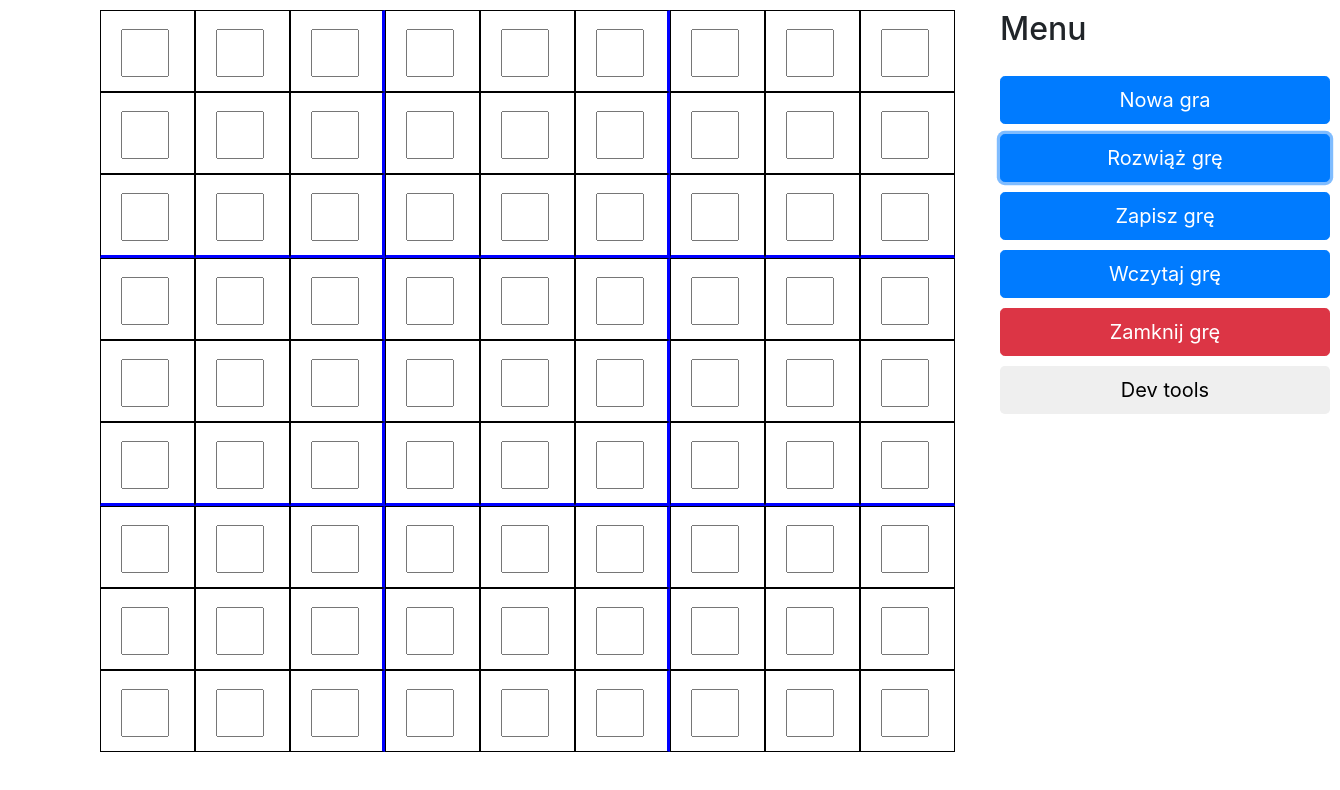
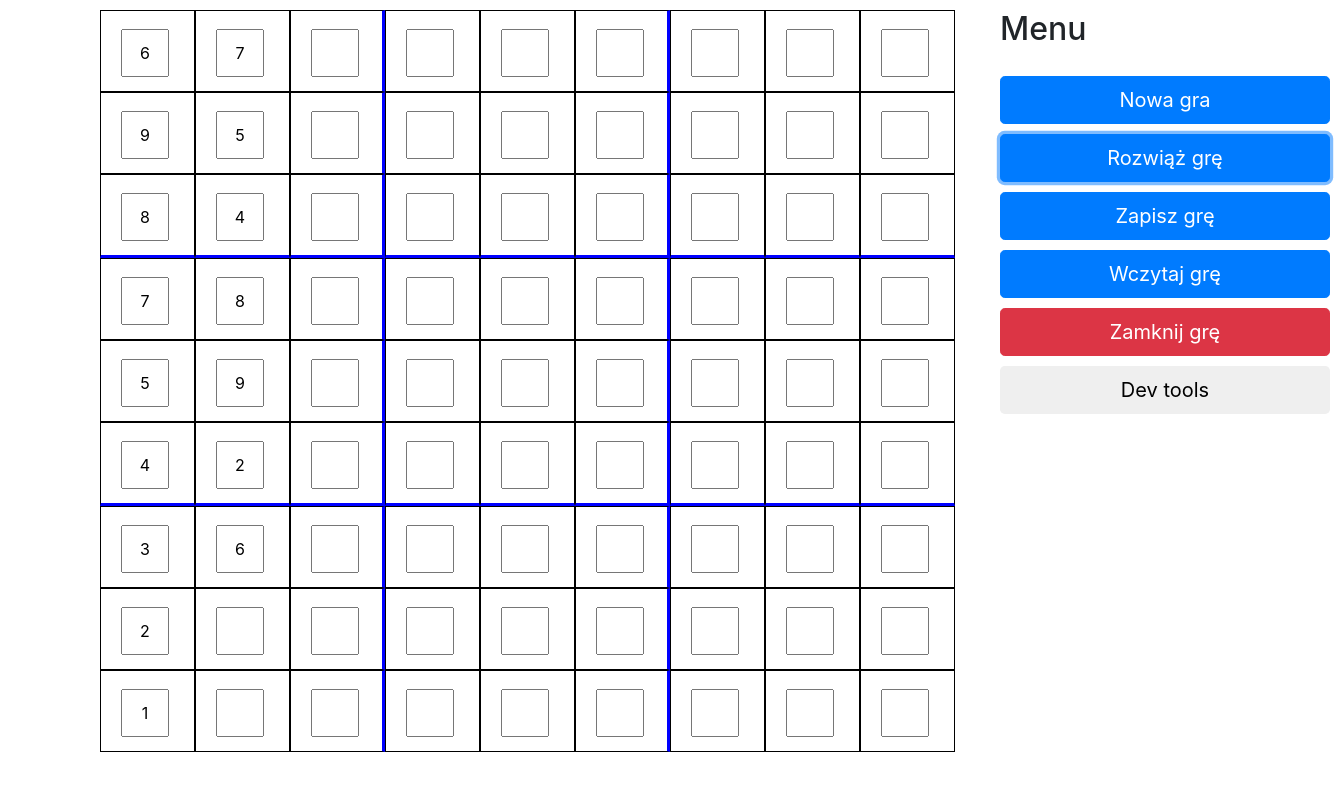
Before and after one commit to blint96/sudoku, an Electron app: page index.html in a window 1340 px wide. Both pictures are taken after a click on the button "Rozwiąż grę". Drawn offline with Linux system fonts and the light colour scheme.

Commit message:
recursive

```diff
--- a/index.html
+++ b/index.html
@@ -64,7 +64,7 @@
     </div>
     <div class="row" style="margin-top: 10px;">
         <div class="col-md-12">
-            <button class="btn btn-primary btn-lg btn-game">Rozwiąż grę</button>
+            <button class="btn btn-primary btn-lg btn-game btn-solve">Rozwiąż grę</button>
         </div>
     </div>
     <div class="row" style="margin-top: 10px;">
@@ -108,13 +108,16 @@
     $('.btn-devtools').click(function() {
         ipcRenderer.send('open-dev', '');
     });
-    $('.btn-new-game').click(function() {
-        game.create_game();
-    });
 
     // game
     var game = new SudokuClass($("#GameContainer"));
     game.raw_map();
+    $('.btn-new-game').click(function() {
+        game.create_game();
+    });
+    $('.btn-solve').click(function() {
+        game.solve(0);
+    });
 </script>
 
 <!-- Insert this line after script imports -->
--- a/js/game.js
+++ b/js/game.js
@@ -30,23 +30,68 @@ var SudokuClass = (function () {
             console.log(tiles);
         };
 
-        // check for tile
-        this.valid_tile = function(x, y) {
-
+        // change value of input
+        this.input = function(x, y, value) {
+            if(this.valid_tile(x, y, value)) {
+                $('.x-' + x).find('.tile-' + y).find('.ipt-sudoku').val(value);
+                return true;
+            } else {
+                return false;
+            }
         };
 
-        // handle inputs
-        this.ipt_handlers = function() {
-            $('.ipt-sudoku').keyup(function() {
-                let value = parseInt($(this).val());
-                if((value < 1 || value > 9) || isNaN(value) && $(this).val().length > 0) {
-                    alert('Wartość nie może być mniejsza niż 1 i większa niż 9!');
-                    return $(this).val('');
+        // solve sudoku
+        this.solve = function(step, skipValue = -1)
+        {
+            if(step < 81) {
+                if (step == 0) {
+                    let startValue = Math.floor(Math.random() * 9) + 1;
+                    this.input(0, 0, startValue);
+                    return this.solve(step + 1);
+                }
+
+                // prepare value, x and y
+                let value = Math.floor(Math.random() * 9) + 1;
+                let x = step % 9;
+                let y = Math.floor(step / 9);
+
+                // skip skipped todo
+                if(value == skipValue) {
+                    value = Math.floor(Math.random() * 9) + 1;
+                }
+
+                // check
+                if(!this.input(x, y, value)) {
+                    let found = false;
+                    for(let i = 1; i < 9; i++) {
+                        value = i;
+                        if(this.input(x, y, value))
+                            found = true;
+                    }
+                    if(!found) {
+                        let tX = ((step - 1) % 9);
+                        let tY = Math.floor((step -1) /9);
+                        return this.solve(step - 1, tiles[tX][tY]);
+                    }
+                }
+
+                return this.solve(step + 1);
+            }
+        };
+
+        // check for tile
+        this.valid_tile = function(x, y, valueStr) {
+            //let value = parseInt($(this).val());
+            let value = parseInt(valueStr);
+            if((value < 1 || value > 9) || isNaN(value) && valueStr.length > 0) {
+                //alert('Wartość nie może być mniejsza niż 1 i większa niż 9!');
+                //return $(this).val('');
+                return false;
             }
 
             // this y & x
-                let y = parseInt($(this).closest('.tile').data("y"));
-                let x = parseInt($(this).closest('.row').data('x'));
+            //let y = parseInt($(this).closest('.tile').data("y"));
+            //let x = parseInt($(this).closest('.row').data('x'));
 
             let start_quarter_x = 0;
             let start_quarter_y = 0;
@@ -74,8 +119,8 @@ var SudokuClass = (function () {
                     if(tx == x) {
                         if(typeof tiles[tx][ty] !== undefined && typeof tiles[tx][ty] !== NaN) {
                             if(parseInt(tiles[tx][ty]) == value) {
-                                    alert('Już istnieje taka wartość w tym wierszu lub kolumnie!');
-                                    $(this).val('');
+                                //alert('Już istnieje taka wartość w tym wierszu lub kolumnie!');
+                                //$(this).val('');
                                 return false;
                             }
                         }
@@ -85,8 +130,8 @@ var SudokuClass = (function () {
                     if(ty == y) {
                         if(typeof tiles[tx][ty] !== undefined && typeof tiles[tx][ty] !== NaN) {
                             if(parseInt(tiles[tx][ty]) == value) {
-                                    alert('Już istnieje taka wartość w tym wierszu lub kolumnie!');
-                                    $(this).val('');
+                                //alert('Już istnieje taka wartość w tym wierszu lub kolumnie!');
+                                //$(this).val('');
                                 return false;
                             }
                         }
@@ -96,8 +141,8 @@ var SudokuClass = (function () {
                     if(tx >= start_quarter_x && tx < (start_quarter_x + 3) && ty >= start_quarter_y && ty < (start_quarter_y + 3)) {
                         if(typeof tiles[tx][ty] !== undefined && typeof tiles[tx][ty] !== NaN) {
                             if(parseInt(tiles[tx][ty]) == value) {
-                                    alert('Już istnieje taka wartość w tym kwadracie!');
-                                    $(this).val('');
+                                //alert('Już istnieje taka wartość w tym kwadracie!');
+                                //$(this).val('');
                                 return false;
                             }
                         }
@@ -108,6 +153,18 @@ var SudokuClass = (function () {
 
             tiles[x][y] = value;
             block = false;
+            return true;
+        };
+
+        // handle inputs
+        this.ipt_handlers = function() {
+            $('.ipt-sudoku').keyup(function() {
+                let value = $(this).val();
+                let y = parseInt($(this).closest('.tile').data("y"));
+                let x = parseInt($(this).closest('.row').data('x'));
+
+                if(!game.valid_tile(x, y, value))
+                    $(this).val('');
             });
         }
 
```
Lines whose indentation alone changed are shown as unchanged.
